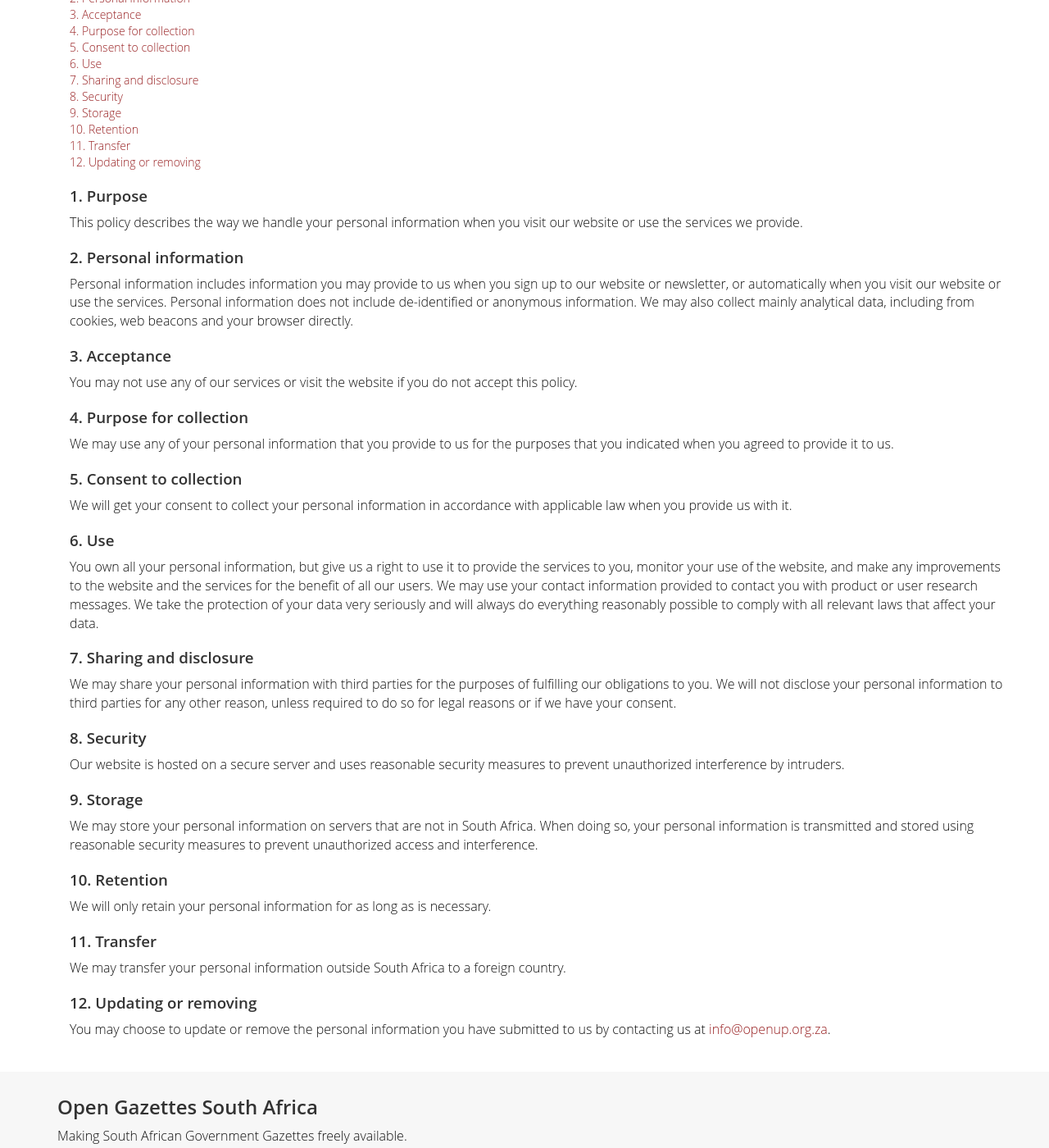
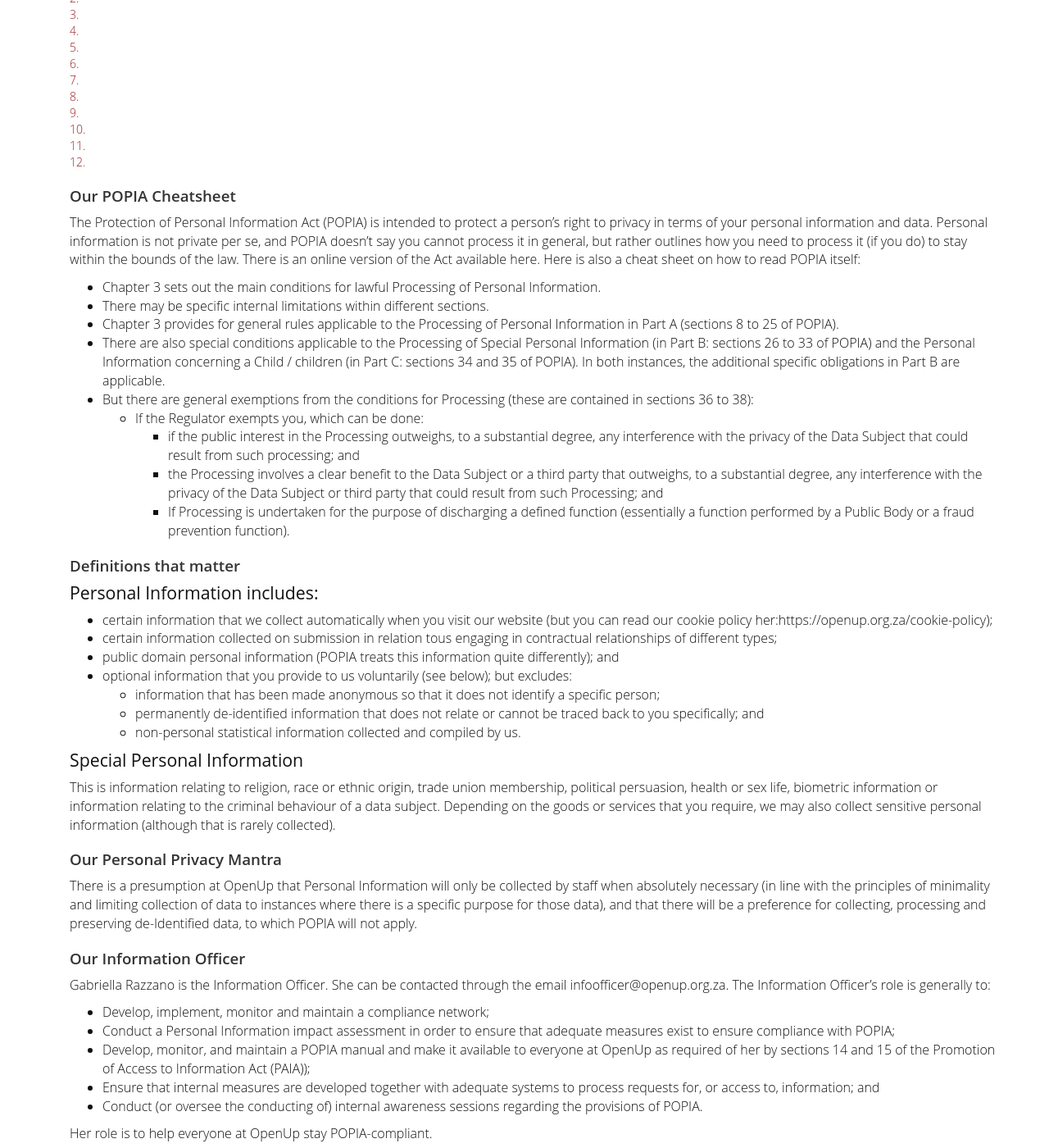
Before and after one commit to OpenUpSA/opengazettes, a Jekyll site: the page built from terms.html, in a window 1280 px wide and 1400 px high, scrolled down 2966 px. Shown: the whole window at 82% size. Built offline with Jekyll 4.4.1, drawn with Linux system fonts in a browser that asks for light colours; some of the changed text lies outside the part shown.

Commit message:
Start replacing privacy policy in html

```diff
--- a/terms.html
+++ b/terms.html
@@ -108,54 +108,136 @@ pagetag: OpenGazettes Terms of Use and Privacy Policy
 
     <h2 id="privacy">Privacy Policy</h2>
     <div class="table-of-content">
-      <a href="#1b">1. Purpose</a>
-      <a href="#2b">2. Personal information</a>
-      <a href="#3b">3. Acceptance</a>
-      <a href="#4b">4. Purpose for collection</a>
-      <a href="#5b">5. Consent to collection</a>
-      <a href="#6b">6. Use</a>
-      <a href="#7b">7. Sharing and disclosure</a>
-      <a href="#8b">8. Security</a>
-			<a href="#9b">9. Storage</a>
-			<a href="#10b">10. Retention</a>
-			<a href="#11b">11. Transfer</a>
-			<a href="#12b">12. Updating or removing</a>
+      <a href="#1b">1. </a>
+      <a href="#2b">2. </a>
+      <a href="#3b">3. </a>
+      <a href="#4b">4. </a>
+      <a href="#5b">5. </a>
+      <a href="#6b">6. </a>
+      <a href="#7b">7. </a>
+      <a href="#8b">8. </a>
+      <a href="#9b">9. </a>
+      <a href="#10b">10. </a>
+      <a href="#11b">11. </a>
+      <a href="#12b">12. </a>
     </div>
 
-    <h3 id="1b">1. Purpose</h3>
-    <p>This policy describes the way we handle your personal information when you visit our website or use the services we provide.</p>
+    <h3>Our POPIA Cheatsheet</h3>
 
-    <h3 id="2b">2. Personal information</h3>
-    <p>Personal information includes information you may provide to us when you sign up to our website or newsletter, or automatically when you visit our website or use the services. Personal information does not include de-identified or anonymous information. We may also collect mainly analytical data, including from cookies, web beacons and your browser directly.</p>
+    <p>The Protection of Personal Information Act (POPIA) is intended to protect a person’s right to privacy in terms of your personal information and data. Personal information is not private per se, and POPIA doesn’t say you cannot process it in general, but rather outlines how you need to process it (if you do) to stay within the bounds of the law. There is an online version of the Act available here. Here is also a cheat sheet on how to read POPIA itself:</p>
 
-    <h3 id="3b">3. Acceptance</h3>
-    <p>You may not use any of our services or visit the website if you do not accept this policy.</p>
+    <ul>
+      <li>Chapter 3 sets out the main conditions for lawful Processing of Personal Information.
+      </li>
+      <li>There may be specific internal limitations within different sections.
+      </li>
+      <li>Chapter 3 provides for general rules applicable to the Processing of Personal Information in Part A (sections 8 to 25 of POPIA).
+      </li>
+      <li>There are also special conditions applicable to the Processing of Special Personal Information (in Part B: sections 26 to 33 of POPIA) and the Personal Information concerning a Child / children (in Part C: sections 34 and 35 of POPIA). In both instances, the additional specific obligations in Part B are applicable.
+      </li>
+      <li>But there are general exemptions from the conditions for Processing (these are contained in sections 36 to 38):
+        <ul>
+          <li>If the Regulator exempts you, which can be done:
 
-    <h3 id="4b">4. Purpose for collection</h3>
-    <p>We may use any of your personal information that you provide to us for the purposes that you indicated when you agreed to provide it to us.</p>
+            <ul>
+              <li>if the public interest in the Processing outweighs, to a substantial degree, any interference with the privacy of the Data Subject that could result from such processing;  and
+              </li>
+              <li>the Processing involves a clear benefit to the Data Subject or a third party that outweighs, to a substantial degree, any interference with the privacy of the Data Subject or third party that could result from such Processing; and
+              </li>
+              <li>If Processing is undertaken for the purpose of discharging a defined function (essentially a function performed by a Public Body or a fraud prevention function).
+              </li>
+            </ul>
+          </li>
+        </ul>
+      </li>
+    </ul>
 
-    <h3 id="5b">5. Consent to collection</h3>
-    <p>We will get your consent to collect your personal information in accordance with applicable law when you provide us with it.</p>
+    <h3>Definitions that matter</h3>
 
-    <h3 id="6b">6. Use</h3>
-    <p>You own all your personal information, but give us a right to use it to provide the services to you, monitor your use of the website, and make any improvements to the website and the services for the benefit of all our users. We may use your contact information provided to contact you with product or user research messages. We take the protection of your data very seriously and will always do everything reasonably possible to comply with all relevant laws that affect your data.</p>
+    <h4>Personal Information includes:</h4>
 
-    <h3 id="7b">7. Sharing and disclosure</h3>
-    <p>We may share your personal information with third parties for the purposes of fulfilling our obligations to you. We will not disclose your personal information to third parties for any other reason, unless required to do so for legal reasons or if we have your consent.</p>
 
-    <h3 id="8b">8. Security</h3>
-    <p>Our website is hosted on a secure server and uses reasonable security measures to prevent unauthorized interference by intruders.</p>
+    <ul>
+      <li>certain information that we collect automatically when you visit our website (but you can read our cookie policy her:https://openup.org.za/cookie-policy);</li>
+      <li>certain information collected on submission in relation tous engaging in contractual relationships of different types; </li>
+      <li>public domain personal information (POPIA treats this information quite differently); and</li>
+      <li>
+        optional information that you provide to us voluntarily (see below); but excludes:
+        <ul>
+          <li>information that has been made anonymous so that it does not identify a specific person;</li>
+          <li>permanently de-identified information that does not relate or cannot be traced back to you specifically; and</li>
+          <li>non-personal statistical information collected and compiled by us.</li>
+        </ul>
+      </li>
+    </ul>
 
-    <h3 id="9b">9. Storage</h3>
-		<p>We may store your personal information on servers that are not in South Africa. When doing so, your personal information is transmitted and stored using reasonable security measures to prevent unauthorized access and interference.</p>
+    <h4>Special Personal Information</h4>
 
-		<h3 id="10b">10. Retention</h3>
-		<p>We will only retain your personal information for as long as is necessary.</p>
+    <p>This is information relating to religion, race or ethnic origin, trade union membership, political persuasion, health or sex life, biometric information or information relating to the criminal behaviour of a data subject. Depending on the goods or services that you require, we may also collect sensitive personal information (although that is rarely collected).</p>
 
-		<h3 id="11b">11. Transfer</h3>
-		<p>We may transfer your personal information outside South Africa to a foreign country.</p>
+    <h3>Our Personal Privacy Mantra</h3>
 
-		<h3 id="12b">12. Updating or removing</h3>
-    <p>You may choose to update or remove the personal information you have submitted to us by contacting us at <a href="mailto:info@openup.org.za">info@openup.org.za</a>.</p>
+    <p>There is a presumption at OpenUp that Personal Information will only be collected by staff when absolutely necessary (in line with the principles of minimality and limiting collection of data to instances where there is a specific purpose for those data), and that there will be a preference for collecting, processing and preserving de-Identified data, to which POPIA will not apply.</p>
+
+    <h3>Our Information Officer</h3>
+
+    <p>Gabriella Razzano is the Information Officer. She can be contacted through the email infoofficer@openup.org.za. The Information Officer’s role is generally to:</p>
+
+    <ul>
+      <li>Develop, implement, monitor and maintain a compliance network;</li>
+      <li>Conduct a Personal Information impact assessment in order to ensure that adequate measures exist to ensure compliance with POPIA;</li>
+      <li>Develop, monitor, and maintain a POPIA manual and make it available to everyone at OpenUp as required of her by sections 14 and 15 of the Promotion of Access to Information Act  (PAIA));</li>
+      <li>Ensure that internal measures are developed together with adequate systems to process requests for, or access to, information; and</li>
+      <li>Conduct (or oversee the conducting of) internal awareness sessions regarding the provisions of POPIA.</li>
+    </ul>
+    <p>Her role is to help everyone at OpenUp stay POPIA-compliant.</p>
+
+    <h3>Why do we have your personal information?</h3>
+
+    <p>We generally collect and process your personal information for various purposes (though each collection has its own purpose), including:</p>
+
+    <ul>
+      <li>Research purposes - we may have requested or gathered your information in the effort to conduct user or academic research as part of our non-profit activities that seek to forward the interests and rights of people in relation to data, technology and innovation;</li>
+      <li>Open data purposes - as part of our service to the country at large, we make open data more accessible to the public - this sometimes includes personal information);</li>
+      <li>Goods or services purposes – such as collecting orders or requests for and providing our goods or services (although because we are not a commercial company, this is not very common and will generally be facilitated by specific agreements);</li>
+      <li>Marketing purposes – such as pursuing lawful related marketing activities (our main channel for this is our quarterly newsletter, and we comply with POPIA in relation to its management);</li>
+      <li>Business purposes – such as internal audit, accounting, business planning, and joint ventures, disposals of business, or other proposed and actual transactions; and</li>
+      <li>Legal purposes – such as handling claims, complying with regulations, completing contracts or pursuing good governance.</li>
+    </ul>
+
+    <p>It is very important to note that, frequently, OpenUp is collecting information not as the responsible party but as the operator. The operator is a third party to whom the processing of personal Information has been outsourced. Despite the processing being outsourced to an operator, the organisation still remains responsible for the operator’s actions in terms of POPIA (for instance, maintaining security). </p>
+
+    <p>When we are the responsible party, OpenUp must ensure that proper agreements are in place to ensure that operators meet the requirements of POPIA. This is a person who processes personal information for OpenUp in terms of a contract or mandate, but is not under the authority of OpenUp, e.g. employees of the courier, auditors, website hosts, marketing forms, etc.</p>
+
+    <h3>What we do with personal information</h3>
+
+    <p>When we are the responsible party, and we have your personal data, we process it on the following lawful bases:</p>
+
+    <ul>
+      <li>Because you gave us your consent to do so. You are able to remove your consent at any time if you have given it to us. You can do this by contacting the Information Officer (see below “How to action your rights”);</li>
+      <li>Because we have a contractual obligation to do so (for instance in terms of a processing agreement with an operator); </li>
+      <li>Because we have a legal obligation to do so (for instance certain employee and tax records); or</li>
+      <li>Because we have a vital or legitimate interest in doing so.</li>
+    </ul>
+
+    <p>We do not participate in any commercial exchanges of personal information in any context.</p>
+
+    <p>So, if we are processing your personal information personal data we commit to do so:</p>
+
+    <ul>
+      <li>lawfully, fairly and transparently;</li>
+      <li>only for a specific purpose that is explicit and legitimate;</li>
+      <li>only as necessary for that purpose;</li>
+      <li>accurately, and keeping it up to date;</li>
+      <li>for no longer than necessary to achieve the purpose; and</li>
+      <li>Securely (read more about how we put those principles into practice in “How we action privacy”.</li>
+    </ul>
+
+    <h3>Your rights</h3>
+
+    <p>As a data subject, you have the following (and some more) rights under the POPIA:</p>
+
+
+
   </div>
 </section>
```
